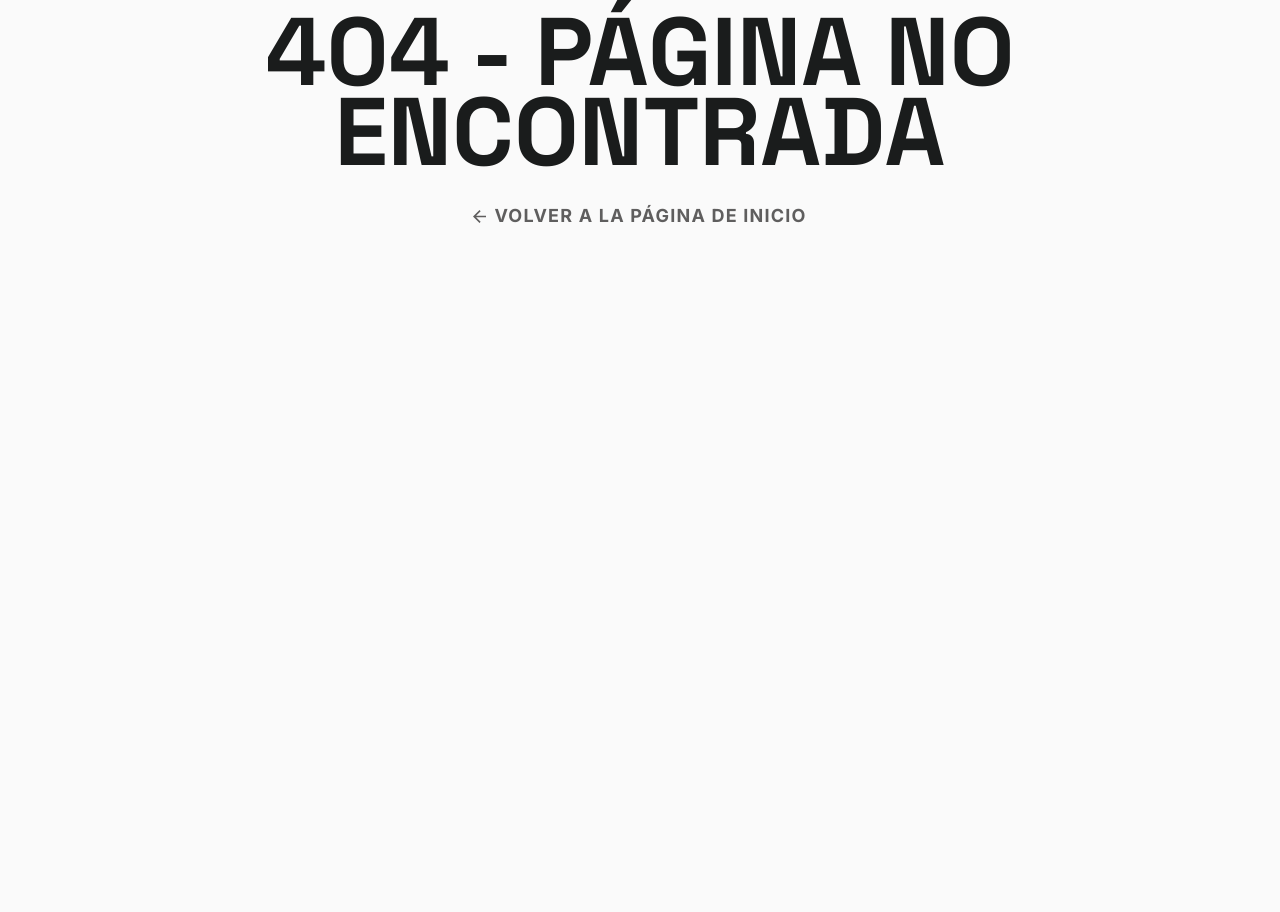
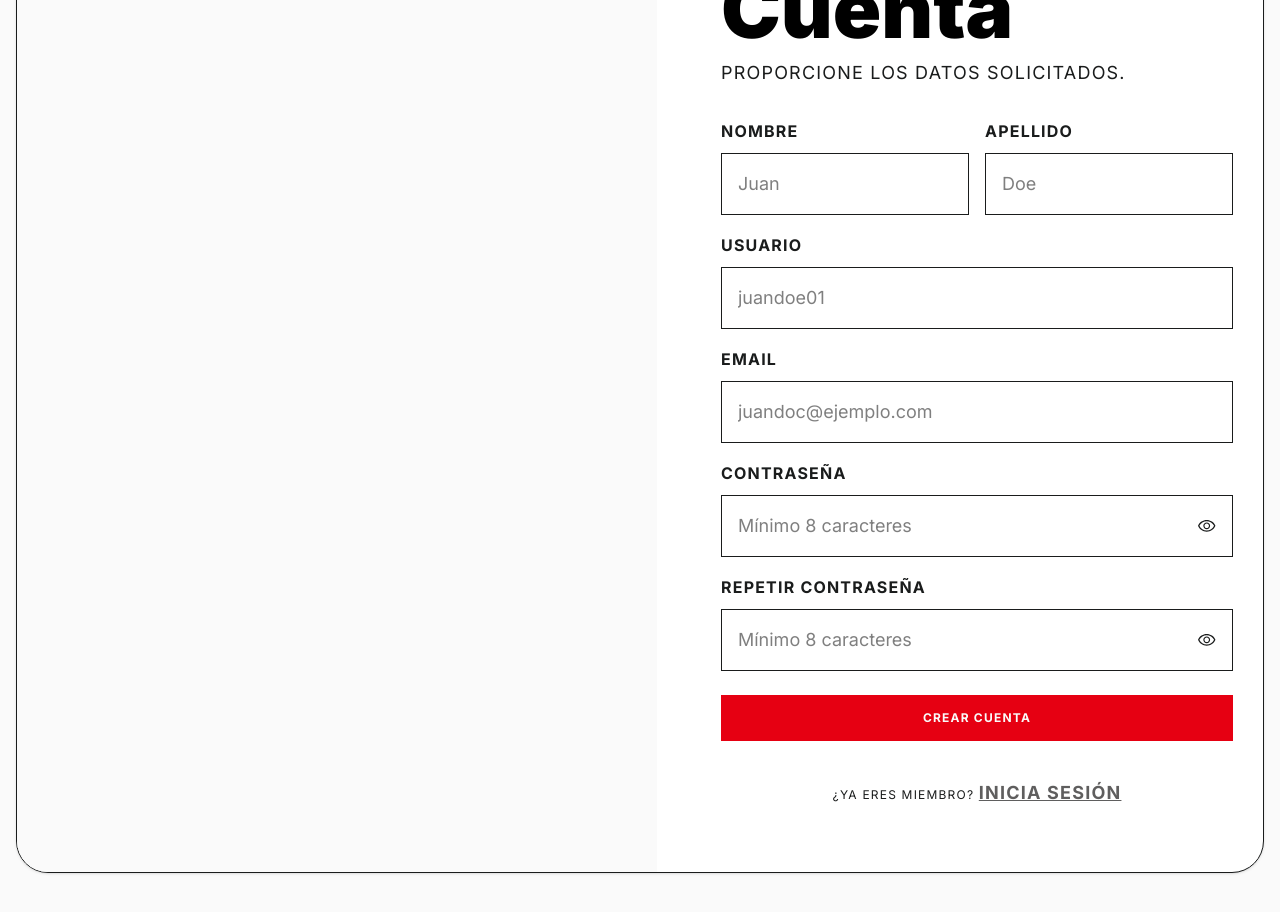
Before and after one commit to vtroitio/marketplace-frontend-tpo, a React (Vite) app: page /register in a window 1280 px wide. Before the commit this address had no page. Shown: the part 280-1192 px from the top of the page. Before the commit the page ends 800 px from the top, so only its background shows below. Built offline with nearby package versions, Linux system fonts and the light colour scheme.

Commit message:
feat: wrap paragraph tags in pages (Home, Register, Login)

```diff
--- a/src/components/ui/Button.jsx
+++ b/src/components/ui/Button.jsx
@@ -1,7 +1,7 @@
 import { Link } from "react-router-dom";
-export function Button({ children, variant, ...props }) {
+export function Button({ children, variant, fullWidth, className, ...props }) {
   const base =
-    "cursor-pointer uppercase text-xs font-bold px-8 py-4 leading-3 tracking-[1.2px] inline-flex items-center justify-center w-fit gap-2";
+    `cursor-pointer uppercase text-xs font-bold px-8 py-4 leading-3 tracking-[1.2px] inline-flex items-center justify-center ${fullWidth ? "w-full" : "w-fit"} gap-2`;
   const variants = {
     primary: "bg-primary border border-primary text-neutral",
     outline: "bg-transparent border border-secondary text-secondary",
@@ -12,7 +12,7 @@ export function Button({ children, variant, ...props }) {
     variant === "text"
       ? "hover:font-black"
       : "hover:bg-transparent hover:text-primary hover:border-primary"
-  }`;
+  } ${className || ""}`.trim();
 
   if (props.to) {
     return (
--- /dev/null
+++ b/src/pages/LoginPage.jsx
@@ -0,0 +1,50 @@
+import { AppLink, Button, Input } from "../components/ui";
+
+export function LoginPage() {
+  return (
+    <div className="min-h-screen bg-neutral flex items-center justify-center px-4 py-12">
+      <div className="grid w-full max-w-full grid-cols-1 overflow-hidden rounded-[32px] border border-secondary bg-white text-black shadow-sm lg:w-[1280px] lg:h-[1105px] lg:grid-cols-[640px_640px]">
+        <div className="hidden lg:block bg-[#fafafa]" />
+
+        <div className="flex items-center justify-center px-8 py-20 sm:px-16">
+          <div className="w-full max-w-[560px] space-y-12">
+            <div className="space-y-4">
+              <div>
+                <h1>SKINDEX</h1>
+                <div className="mt-3 text-sm uppercase tracking-[1.2px] text-secondary">
+                  <p>Moda Geek Elevada</p>
+                </div>
+              </div>
+            </div>
+
+            <form className="space-y-6 max-w-[436px]">
+              <Input
+                label="Email"
+                type="email"
+                placeholder="juandoc@ejemplo.com"
+              />
+
+              <Input
+                label="Contraseña"
+                type="password"
+                placeholder="Mínimo 8 caracteres"
+              />
+
+              <Button fullWidth>
+                Iniciar sesión
+              </Button>
+
+            </form>
+            <div className="text-center text-xs uppercase tracking-[1.2px] text-secondary">
+              <p>
+                ¿No tienes cuenta? <AppLink variant="underline" to="/register">
+                  CREA UNA
+                </AppLink>
+              </p>
+            </div>
+          </div>
+        </div>
+      </div>
+    </div>
+  );
+}
--- /dev/null
+++ b/src/pages/RegisterPage.jsx
@@ -0,0 +1,53 @@
+import { AppLink, Button, Input } from "../components/ui";
+
+export function RegisterPage() {
+  return (
+    <div className="min-h-screen bg-neutral flex items-center justify-center px-4 py-12">
+      <div className="grid w-full max-w-full grid-cols-1 overflow-hidden rounded-[32px] border border-secondary bg-white text-black shadow-sm lg:w-[1280px] lg:h-[1105px] lg:grid-cols-[640px_640px]">
+        <div className="hidden lg:block bg-[#fafafa]" />
+
+        <div className="flex items-center justify-center px-8 py-20 sm:px-16">
+          <div className="w-full max-w-[560px] space-y-10">
+            <div className="space-y-4">
+              <AppLink to="/home" variant="text">
+                ← Volver al inicio
+              </AppLink>
+              <div className="space-y-3">
+                <h1>Crear Cuenta</h1>
+                <div className="text-sm uppercase tracking-[1.2px] text-secondary">
+                  <p>Proporcione los datos solicitados.</p>
+                </div>
+              </div>
+            </div>
+
+            <form className="space-y-6">
+              <div className="grid grid-cols-1 gap-4 sm:grid-cols-2">
+                <Input label="Nombre" type="text" placeholder="Juan" />
+                <Input label="Apellido" type="text" placeholder="Doe" />
+              </div>
+
+              <Input label="Usuario" type="text" placeholder="juandoe01" />
+              <Input label="Email" type="email" placeholder="juandoc@ejemplo.com" />
+              <Input label="Contraseña" type="password" placeholder="Mínimo 8 caracteres" />
+              <Input
+                label="Repetir Contraseña"
+                type="password"
+                placeholder="Mínimo 8 caracteres"
+              />
+
+              <Button type="submit" fullWidth>
+                Crear Cuenta
+              </Button>
+            </form>
+
+            <div className="text-center text-xs uppercase tracking-[1.2px] text-secondary">
+              ¿Ya eres miembro? <AppLink variant="underline" to="/login">
+                Inicia sesión
+              </AppLink>
+            </div>
+          </div>
+        </div>
+      </div>
+    </div>
+  );
+}
--- a/src/pages/index.js
+++ b/src/pages/index.js
@@ -1,3 +1,5 @@
 export { ComponentsPage } from "./ComponentsPage";
 export { HomePage } from "./HomePage";
+export { LoginPage } from "./LoginPage";
+export { RegisterPage } from "./RegisterPage";
 export { NotFoundPage } from "./NotFoundPage";
--- a/src/routes/AppRoutes.jsx
+++ b/src/routes/AppRoutes.jsx
@@ -2,12 +2,14 @@ import { Routes, Route } from "react-router-dom";
 import { MainLayout } from "../components/layout";
 import { Cart } from "../pages/Cart";
 import { Checkout } from "../pages/Checkout";
-import { ComponentsPage, HomePage, NotFoundPage } from "../pages";
+import { ComponentsPage, HomePage, LoginPage, RegisterPage, NotFoundPage } from "../pages";
 
 export function AppRoutes() {
   return (
     <Routes>
       <Route path="/" element={<ComponentsPage />} />
+      <Route path="/login" element={<LoginPage />} />
+      <Route path="/register" element={<RegisterPage />} />
 
       <Route element={<MainLayout />}>
         <Route path="/home" element={<HomePage />} />
```
